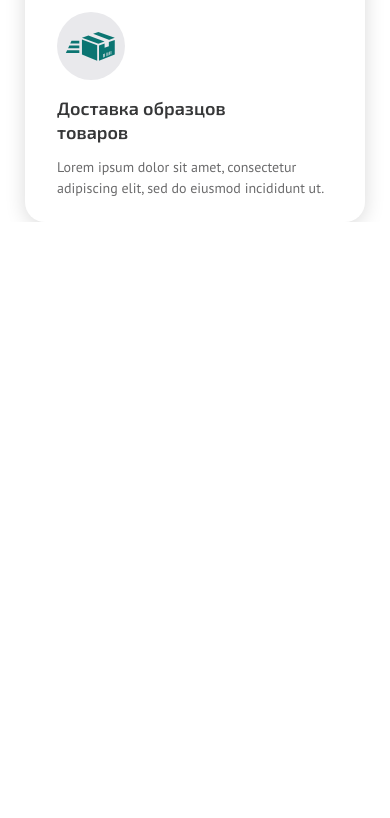
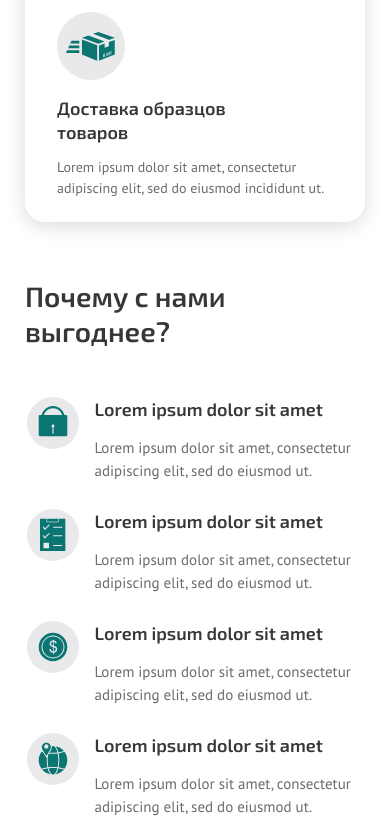
Before and after one commit to loneface/NJT-TA-LIM, a plain HTML site: page index.html in a window 390 px wide. Shown: the part 1112-1930 px from the top of the page. Before the commit the page ends 1334 px from the top, so only its background shows below. Drawn offline with Linux system fonts and the light colour scheme.

Commit message:
feat:sec_1

```diff
--- a/index.html
+++ b/index.html
@@ -53,6 +53,46 @@
       </ul>
     </section>
 
+    <section class="sec_1">
+      <div class="sec_1__overlay">
+        <img src="./images/cut_img_truck.png" alt="sec_1-img">
+        <div class="sec_1__title_box">
+          <h3 class="sec_1__title">Почему с нами выгоднее?</h3>
+        </div>
+      </div>
+      <h3 class="sec_1__title-mb">Почему с нами выгоднее?</h3>
+      <div class="sec_1__list">
+        <div class="sec_1__list__item">
+          <img src="./images/lock.svg" alt="sec_1_list-img">
+          <div>
+            <h3>Lorem ipsum dolor sit amet</h3>
+            <p>Lorem ipsum dolor sit amet, consectetur adipiscing elit, sed do eiusmod ut.</p>
+          </div>
+        </div>
+        <div class="sec_1__list__item">
+          <img src="./images/list.svg" alt="sec_1_list-img">
+          <div>
+            <h3>Lorem ipsum dolor sit amet</h3>
+            <p>Lorem ipsum dolor sit amet, consectetur adipiscing elit, sed do eiusmod ut.</p>
+          </div>
+        </div>
+        <div class="sec_1__list__item">
+          <img src="./images/money_sign.svg" alt="sec_1_list-img">
+          <div>
+            <h3>Lorem ipsum dolor sit amet</h3>
+            <p>Lorem ipsum dolor sit amet, consectetur adipiscing elit, sed do eiusmod ut.</p>
+          </div>
+        </div>
+        <div class="sec_1__list__item">
+          <img src="./images/location.svg" alt="sec_1_list-img">
+          <div>
+            <h3>Lorem ipsum dolor sit amet</h3>
+            <p>Lorem ipsum dolor sit amet, consectetur adipiscing elit, sed do eiusmod ut.</p>
+          </div>
+        </div>
+      </div>
+    </section>
+
   </div>
 
 </body>
--- a/scss/block/_global.scss
+++ b/scss/block/_global.scss
@@ -1,10 +1,10 @@
 @import url('https://fonts.googleapis.com/css2?family=Exo+2:ital,wght@0,100..900;1,100..900&family=PT+Sans:ital,wght@0,400;0,700;1,400;1,700&display=swap');
 
-:root {
-  --font-family: "Exo 2", sans-serif;
-  --second-family: "PT Sans", sans-serif;
-  --primary-color: #0b7572;
-}
+
+$font-family: "Exo 2", sans-serif;
+$second-family: "PT Sans", sans-serif;
+$primary-color: #0b7572;
+
 
 * {
   box-sizing: border-box;
@@ -28,7 +28,7 @@ a {
 }
 
 body {
-  font-family: var(--font-family);
+  font-family: $font-family;
 }
 
 button {
--- a/scss/block/_hero.scss
+++ b/scss/block/_hero.scss
@@ -20,7 +20,7 @@
 
       & p {
         padding-bottom: 40px;
-        font-family: var(--second-family);
+        font-family: $second-family;
         font-weight: 400;
         font-size: 16px;
         line-height: 150%;
@@ -28,7 +28,7 @@
       }
 
       & button {
-        font-family: var(--second-family);
+        font-family: $second-family;
         font-weight: 700;
         font-size: 16px;
         line-height: 150%;
@@ -69,7 +69,7 @@
       }
 
       & div p {
-        font-family: var(--second-family);
+        font-family: $second-family;
         font-weight: 400;
         font-size: 16px;
         line-height: 150%;
--- a/scss/block/_media.scss
+++ b/scss/block/_media.scss
@@ -66,6 +66,42 @@
     &__img-tablet {
       display: block;
       width: 100%;
+    }
+
+  }
+
+  .sec_1 {
+    padding-top: 257px;
+
+    &__overlay {
+      margin: 0 auto;
+      padding-bottom: 48px;
+
+      img {
+        object-fit: cover;
+        object-position: 25% 0;
+        width: 729px;
+        height: 383px;
+      }
+    }
+
+    &__title_box {
+      width: 729px;
+      height: 383px;
+      clip-path: polygon(36% 0, 0 0, 0 100%, 78% 100%);
+
+      & h3 {
+        max-width: 288px;
+        padding-top: 112px;
+        margin-left: 85px;
+      }
+    }
+
+    &__list {
+      column-gap: 0;
+      row-gap: 49px;
+      grid-template-columns: repeat(1, 537.52px);
+      grid-template-rows: repeat(4, 88px);
     }
 
   }
@@ -149,4 +185,47 @@
       }
     }
   }
+
+  .sec_1 {
+    padding-top: 57px;
+
+    &__overlay {
+      display: none;
+    }
+
+    & h3 {
+      display: block;
+      padding-top: 0;
+      padding-bottom: 48px;
+      margin: 0;
+      font-weight: 600;
+      font-size: 28px;
+      line-height: 125%;
+      color: #363738;
+    }
+
+    &__list {
+      grid-template-columns: repeat(1, 337px);
+      grid-template-rows: repeat(4,74px);
+      row-gap: 38px;
+
+      &__item {
+        gap: 16px;
+        align-items: start;
+
+        & img {
+          width: 52px;
+          height: 52px;
+        }
+
+        & div h3 {
+          font-size: 18px;
+        }
+
+        & div p {
+          font-size: 15px;
+        }
+      }
+    }
+  }
 }
--- /dev/null
+++ b/scss/block/_sec_1.scss
@@ -0,0 +1,63 @@
+.sec_1 {
+  padding-top: 67px;
+
+  &__overlay {
+    padding-bottom: 72.5px;
+
+    & img {
+      position: absolute;
+    }
+  }
+
+  &__title_box {
+    position: relative;
+    width: 1240px;
+    height: 453px;
+    background-color:  $primary-color;
+    clip-path: polygon(37% 0, 0 0, 0 100%, 64% 100%);
+
+    & h3 {
+      max-width: 362px;
+      padding-top: 178px;
+      margin-left: 90px;
+      font-weight: 600;
+      font-size: 48px;
+      line-height: 125%;
+      color: #fff;
+    }
+  }
+
+  &__title-mb {
+    display: none;
+  }
+
+  &__list {
+    justify-content: center;
+    display: grid;
+    row-gap: 62px;
+    column-gap: 140px;
+    grid-template-columns: repeat(2, 447px);
+
+    &__item {
+      display: flex;
+      gap: 40px;
+      align-items: center;
+
+      & div h3 {
+        padding-bottom: 16px;
+        font-weight: 600;
+        font-size: 20px;
+        line-height: 135%;
+        color: #363738;
+      }
+
+      & div p {
+        font-family: $second-family;
+        font-weight: 400;
+        font-size: 16px;
+        line-height: 150%;
+        color: #6b6b6c;
+      }
+    }
+  }
+}
--- a/scss/main.scss
+++ b/scss/main.scss
@@ -1,3 +1,4 @@
 @import "./block/global";
 @import "./block/hero";
+@import "./block/sec_1";
 @import "./block/media";
```
Also changed, not shown: css/main.min.css, images/cut_img_truck.png (added), images/list.svg (added), images/location.svg (added), images/lock.svg (added), images/money_sign.svg (added), 1 other file.
